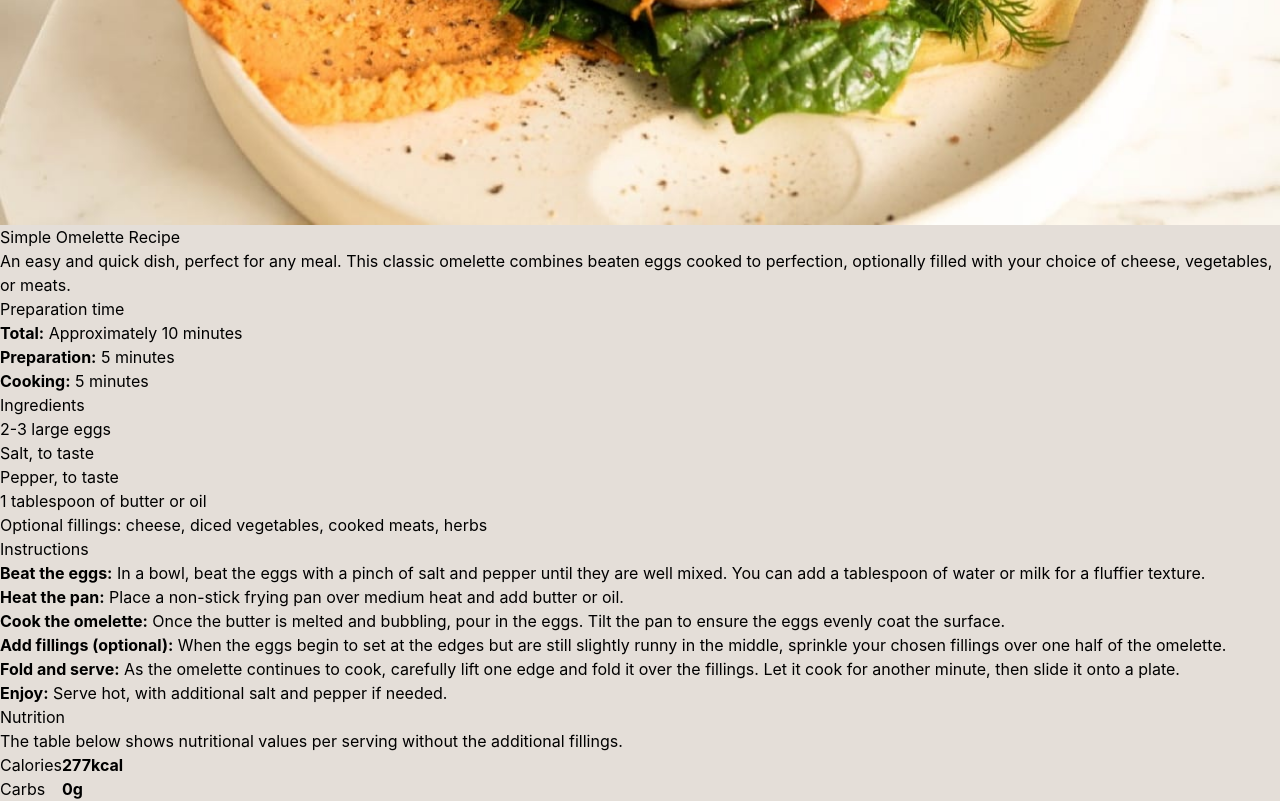
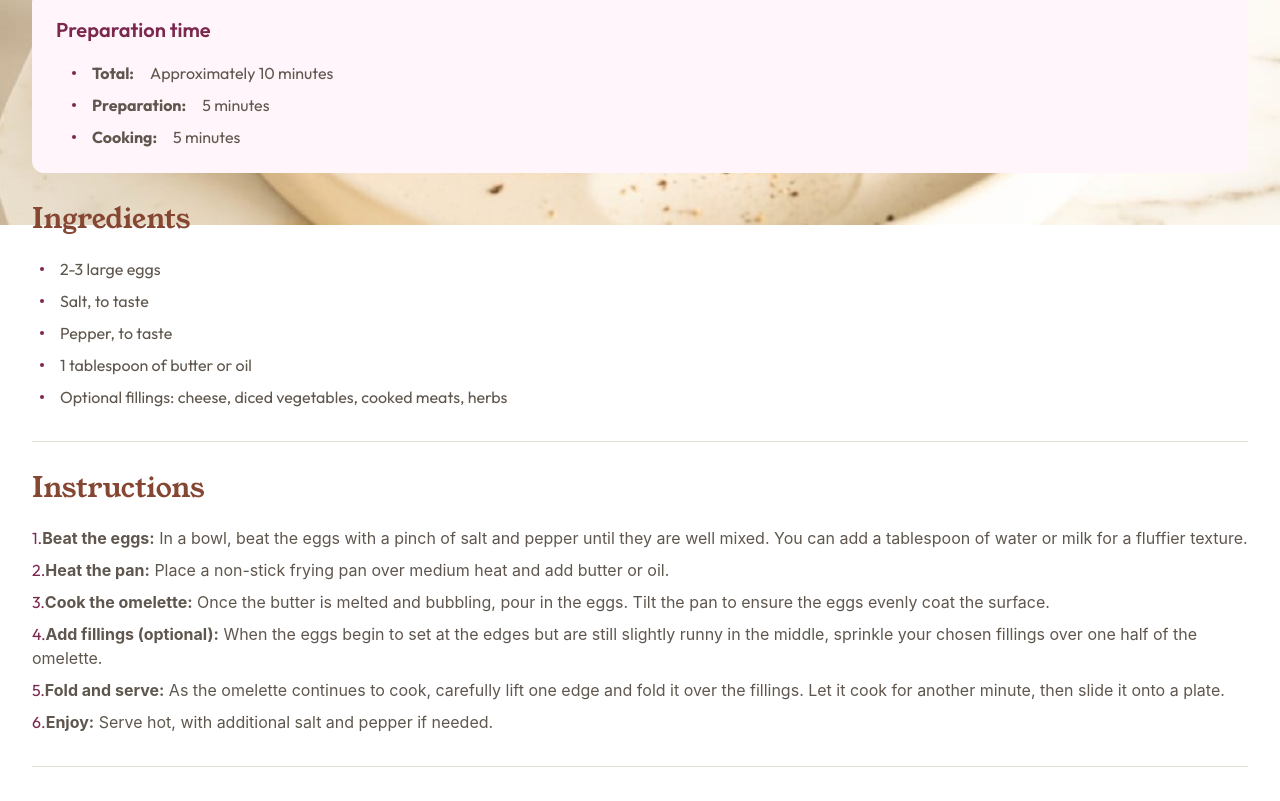
Before and after one commit to anggelserrato/fm-recipe-page, a React (Vite) app: page / in a window 1280 px wide. Shown: the part 360-1161 px from the top of the page. Built offline with nearby package versions, Linux system fonts and the light colour scheme.

Commit message:
feat: implement flexbox styling for lists and refactor content to arrays

```diff
--- a/src/App.jsx
+++ b/src/App.jsx
@@ -1,86 +1,143 @@
 import omelette from './assets/image-omelette.jpeg';
 
 function App() {
+  const prepTime = [
+    { name: 'Total', time: 'Approximately 10 minutes' },
+    { name: 'Preparation', time: '5 minutes' },
+    { name: 'Cooking', time: '5 minutes' },
+  ];
+
+  const ingredients = [
+    { name: '2-3 large eggs' },
+    { name: 'Salt, to taste' },
+    { name: 'Pepper, to taste' },
+    { name: '1 tablespoon of butter or oil' },
+    {
+      name: 'Optional fillings: cheese, diced vegetables, cooked meats, herbs',
+    },
+  ];
+
+  const instructions = [
+    {
+      step: 1,
+      title: 'Beat the eggs',
+      description:
+        'In a bowl, beat the eggs with a pinch of salt and pepper until they are well mixed. You can add a tablespoon of water or milk for a fluffier texture.',
+    },
+    {
+      step: 2,
+      title: 'Heat the pan',
+      description:
+        'Place a non-stick frying pan over medium heat and add butter or oil.',
+    },
+    {
+      step: 3,
+      title: 'Cook the omelette',
+      description:
+        'Once the butter is melted and bubbling, pour in the eggs. Tilt the pan to ensure the eggs evenly coat the surface.',
+    },
+    {
+      step: 4,
+      title: 'Add fillings (optional)',
+      description:
+        'When the eggs begin to set at the edges but are still slightly runny in the middle, sprinkle your chosen fillings over one half of the omelette.',
+    },
+    {
+      step: 5,
+      title: 'Fold and serve',
+      description:
+        'As the omelette continues to cook, carefully lift one edge and fold it over the fillings. Let it cook for another minute, then slide it onto a plate.',
+    },
+    {
+      step: 6,
+      title: 'Enjoy',
+      description: 'Serve hot, with additional salt and pepper if needed.',
+    },
+  ];
+
+  const nutrition = [
+    { name: 'Calories', value: '277kcal' },
+    { name: 'Carbs', value: '0g' },
+    { name: 'Protein', value: '20g' },
+    { name: 'Fat', value: '22g' },
+  ];
+
   return (
-    <div>
-      <main>
-        <article>
-          <figure>
+    <main className="flex min-h-screen flex-col">
+      <figure className="h-[171px] w-full">
         <img
           src={omelette}
           alt="Crispy golden omelette topped with fresh herbs"
         />
       </figure>
-          <h1>Simple Omelette Recipe</h1>
-          <p>
+      <article className="px-card-400 py-card-500">
+        <h1 className="pb-card-300 font-card-young-serif text-4xl leading-[100%] text-card-stone-900">
+          Simple Omelette Recipe
+        </h1>
+        <p className="pb-card-400 font-card-outfit text-[16px] leading-[150%] text-card-stone-600">
           An easy and quick dish, perfect for any meal. This classic omelette
-            combines beaten eggs cooked to perfection, optionally filled with
-            your choice of cheese, vegetables, or meats.
+          combines beaten eggs cooked to perfection, optionally filled with your
+          choice of cheese, vegetables, or meats.
         </p>
 
-          <section>
-            <h2>Preparation time</h2>
-            <ul>
-              <li>
-                <strong>Total:</strong> Approximately 10 minutes
+        <section className="mb-card-400 flex flex-col gap-card-200 rounded-[12px] bg-card-rose-50 p-card-300 font-card-outfit">
+          <h2 className="text-[20px] leading-[150%] font-semibold text-card-rose-800">
+            Preparation time
+          </h2>
+          <ul className="flex flex-col gap-card-100 text-[16px]">
+            {prepTime.map((time) => (
+              <li
+                key={time.name}
+                className="flex items-center gap-card-200 pl-card-200 text-card-stone-600 marker:text-card-rose-800"
+              >
+                <div className="h-1 w-1 rounded-full bg-card-rose-800"></div>
+                <strong>{time.name}:</strong> {time.time}
               </li>
-              <li>
-                <strong>Preparation:</strong> 5 minutes
-              </li>
-              <li>
-                <strong>Cooking:</strong> 5 minutes
-              </li>
+            ))}
           </ul>
         </section>
 
-          <section>
-            <h2>Ingredients</h2>
-            <ul>
-              <li>2-3 large eggs</li>
-              <li>Salt, to taste</li>
-              <li>Pepper, to taste</li>
-              <li>1 tablespoon of butter or oil</li>
-              <li>
-                Optional fillings: cheese, diced vegetables, cooked meats, herbs
+        <section className="pb-card-400">
+          <h2 className="pb-card-300 font-card-young-serif text-[28px] leading-[100%] text-card-brown-800">
+            Ingredients
+          </h2>
+          <ul className="flex flex-col gap-card-100">
+            {ingredients.map((ingredient) => (
+              <li
+                key={ingredient.name}
+                className="flex items-center gap-card-200 pl-card-100 font-card-outfit text-[16px] leading-[150%] text-card-stone-600"
+              >
+                <div className="h-1 w-1 shrink-0 rounded-full bg-card-rose-800"></div>
+                {ingredient.name}
               </li>
+            ))}
           </ul>
         </section>
 
-          <section>
-            <h2>Instructions</h2>
-            <ol>
-              <li>
-                <strong>Beat the eggs:</strong> In a bowl, beat the eggs with a
-                pinch of salt and pepper until they are well mixed. You can add
-                a tablespoon of water or milk for a fluffier texture.
+        <hr className="border-card-stone-150" />
+
+        <section className="py-card-400">
+          <h2 className="pb-card-300 font-card-young-serif text-[28px] leading-[100%] text-card-brown-800">
+            Instructions
+          </h2>
+          <ol className="flex flex-col gap-card-100">
+            {instructions.map((instruction) => (
+              <li
+                key={instruction.step}
+                className="leading-[150%] text-card-stone-600"
+              >
+                <span className="font-card-outfit leading-[150%] text-card-rose-800">
+                  {instruction.step}.
+                </span>
+                <strong>{instruction.title}:</strong> {instruction.description}
               </li>
-              <li>
-                <strong>Heat the pan:</strong> Place a non-stick frying pan over
-                medium heat and add butter or oil.
-              </li>
-              <li>
-                <strong>Cook the omelette:</strong> Once the butter is melted
-                and bubbling, pour in the eggs. Tilt the pan to ensure the eggs
-                evenly coat the surface.
-              </li>
-              <li>
-                <strong>Add fillings (optional):</strong> When the eggs begin to
-                set at the edges but are still slightly runny in the middle,
-                sprinkle your chosen fillings over one half of the omelette.
-              </li>
-              <li>
-                <strong>Fold and serve:</strong> As the omelette continues to
-                cook, carefully lift one edge and fold it over the fillings. Let
-                it cook for another minute, then slide it onto a plate.
-              </li>
-              <li>
-                <strong>Enjoy:</strong> Serve hot, with additional salt and
-                pepper if needed.
-              </li>
+            ))}
           </ol>
         </section>
 
-          <section>
+        <hr className="border-card-stone-150" />
+
+        <section className="pt-card-400">
           <h2>Nutrition</h2>
           <p>
             The table below shows nutritional values per serving without the
@@ -117,7 +174,6 @@ function App() {
         </section>
       </article>
     </main>
-    </div>
   );
 }
 
--- a/src/index.css
+++ b/src/index.css
@@ -23,6 +23,6 @@
 
 @layer base {
   body {
-    background-color: var(--color-card-stone-150);
+    background-color: white;
   }
 }
```
Lines whose indentation alone changed are shown as unchanged.
